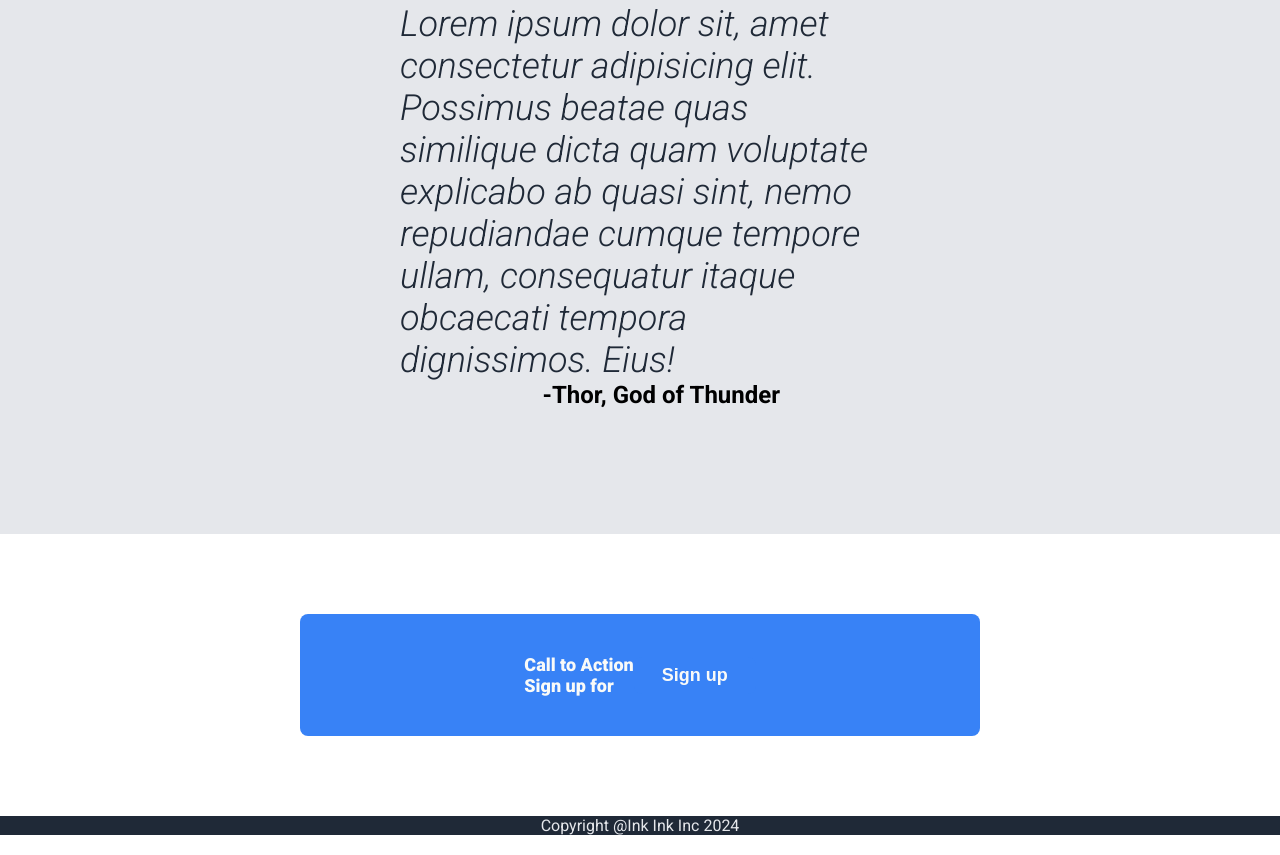
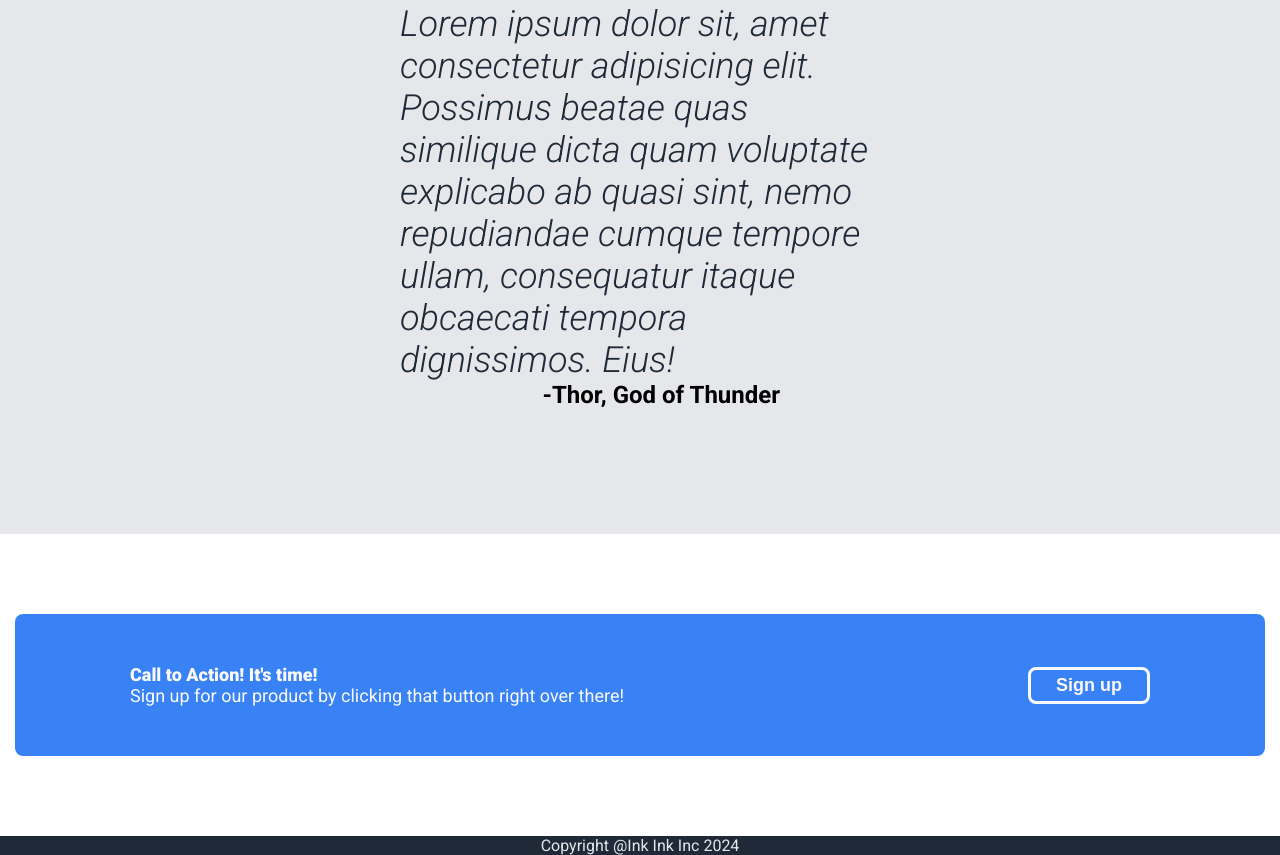
Before and after one commit to SochillyInept/landing-page, a plain HTML site: page index.html in a window 1280 px wide. Shown: the part 1358-2213 px from the top of the page. Drawn offline with Linux system fonts and the light colour scheme.

Commit message:
Style call to action section

```diff
--- a/index.html
+++ b/index.html
@@ -81,8 +81,8 @@
 
         <div class="signup-banner signup" >
             <div class="call">
-                <div class="signup-title"> Call to Action </div>
-                <div class="text">Sign up for</div>
+                <div class="signup-title"> Call to Action! It's time! </div>
+                <div class="text">Sign up for our product by clicking that button right over there!</div>
 
             </div>
             <a href=""> <button id="highlight" class="signup">Sign up</button></a>
--- a/styles.css
+++ b/styles.css
@@ -159,10 +159,20 @@ h1 {
 
 .signup-banner {
     display: flex;
-    justify-content: center;
+    justify-content: space-between;
     align-items: center;
-    margin: 80px 300px;
-    padding: 40px 10px;
+    margin: 80px auto;
+    padding: 50px 115px;
+    width: 1250px;
+}
+
+#highlight {
+    border: 3px solid #f9Faf8;
+    padding: 5px 25px;
+}
+
+.text {
+    font-weight: 400;
 }
 
 .footer {
```
